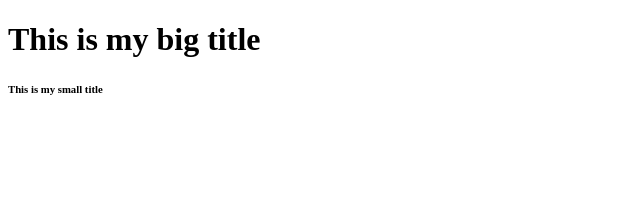
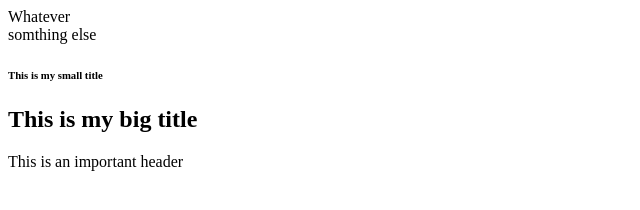
Before and after one commit to blogSoul/-HTML_Challenge_Nomadcoder, a plain HTML site: page lab_code/index.html in a window 1280 px wide. Shown: the whole page, without its empty margins (0-640 px from the left). Drawn offline with Linux system fonts and the light colour scheme.

Commit message:
fix ~2.7

```diff
--- a/lab_code/index.html
+++ b/lab_code/index.html
@@ -1,10 +1,24 @@
 <!DOCTYPE html>
 <html>
   <head>
+    <meta charset="utf-8" />
+    <meta name="author" content="Nomad Coders" />
+    <meta name="description" content="Welcome to my KaKao Clone" />
     <title>This is my title</title>
   </head>
   <body>
-    <h1>This is my big title</h1>
+    <div>Whatever</div>
+    <span>somthing else</span>
     <h6>This is my small title</h6>
+    <section>
+      <header id="headerNumberOne" class="defaultHeader">
+        <h1>This is my big title</h1>
+      </header>
+    </section>
+    <div>
+      <header id="differentheader" class="defaultHeader">
+        This is an important header
+      </header>
+    </div>
   </body>
 </html>
```
Also changed, not shown: # 2.0~7 HTML5.md (+16 -0 lines).
